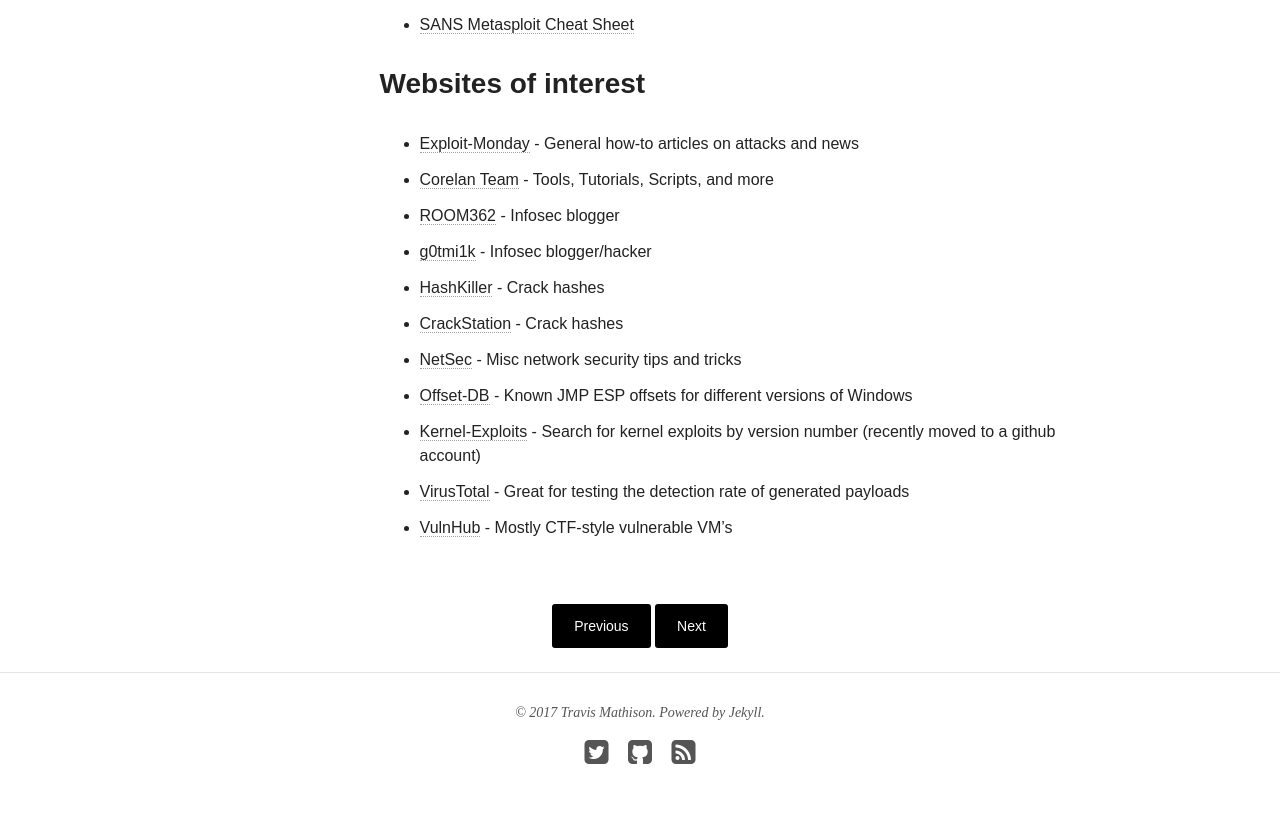
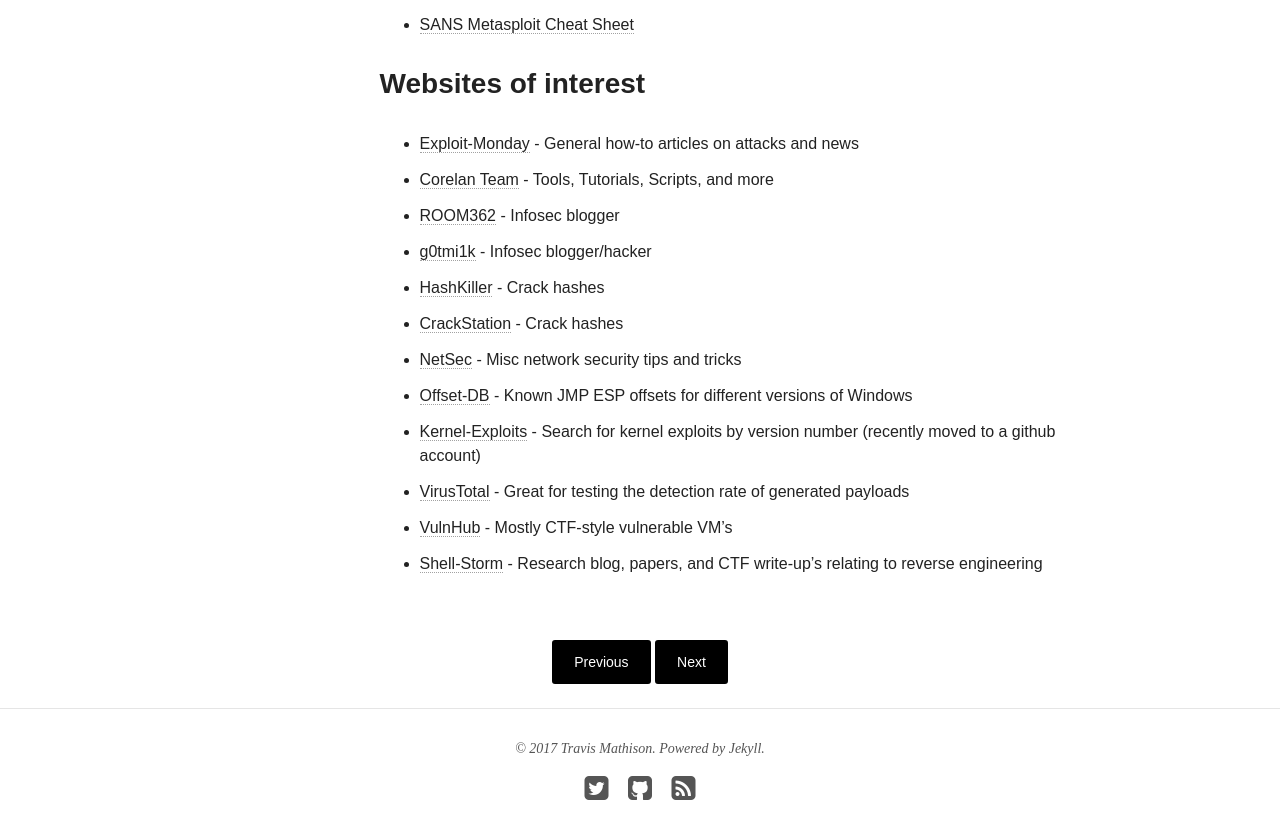
Before and after one commit to tdmathison/tdmathison.github.io, a Jekyll site: the page built from _posts/guides_docs/2017-07-17-External-Links.md, in a window 1280 px wide and 900 px high, scrolled down 1698 px. Shown: the top 839 px of the window. Built offline with Jekyll 4.4.1, drawn with Linux system fonts in a browser that asks for light colours; nearby versions of some CDN libraries; some of the changed lines change nothing that is shown; some of the changed text lies outside the part shown.

Commit message:
adding website of interest

```diff
--- a/_posts/guides_docs/2017-07-17-External-Links.md
+++ b/_posts/guides_docs/2017-07-17-External-Links.md
@@ -9,7 +9,7 @@
 image:
   feature:
 date: 2017-07-17
-modified: 2017-07-30
+modified: 2017-08-01
 ---
 # The following is a list of sites and links that I have found useful
 ## Linux Privilege Escalation
@@ -50,3 +50,4 @@
 * [Kernel-Exploits](https://github.com/lucyoa/kernel-exploits) - Search for kernel exploits by version number (recently moved to a github account)<br />
 * [VirusTotal](https://www.virustotal.com) - Great for testing the detection rate of generated payloads<br />
 * [VulnHub](https://www.vulnhub.com/) - Mostly CTF-style vulnerable VM's<br />
+* [Shell-Storm](http://shell-storm.org) - Research blog, papers, and CTF write-up's relating to reverse engineering<br />
```
